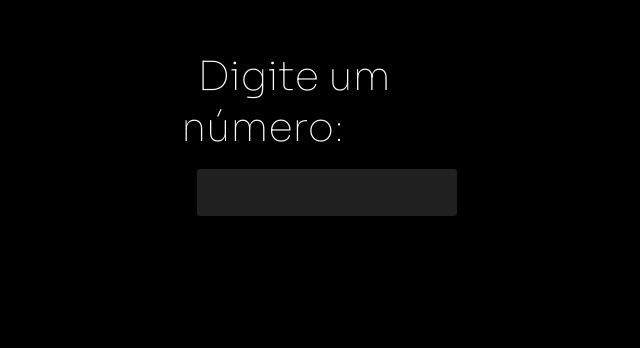
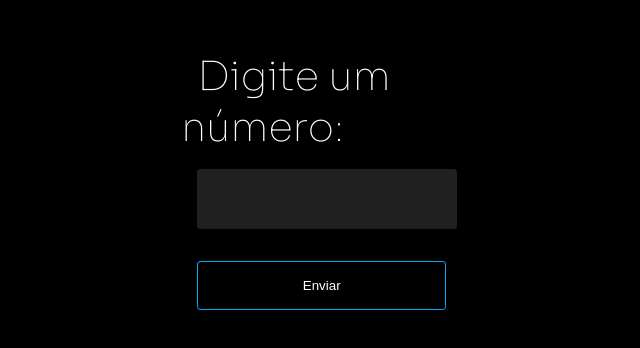
Before and after one commit to naskcodes/funsies-codigo-secreto, an Angular app in the folder codigo-secreto/: page /lockscreen in a window 1280 px wide. Shown: the part 202-550 px from the top of the page, without its empty margins (307-947 px from the left). Built offline with nearby package versions, Linux system fonts and the light colour scheme.

Commit message:
feat: criação do botão brilhante e do gatilho do botão

```diff
--- a/codigo-secreto/src/app/app.routes.ts
+++ b/codigo-secreto/src/app/app.routes.ts
@@ -3,7 +3,6 @@ import { App } from './app';
 import { Lockscreen } from './lockscreen/lockscreen';
 
 export const routes: Routes = [
-    { path: 'home', component:  App },
     { path: 'lockscreen', component: Lockscreen },
-    { path: '', redirectTo: '/home', pathMatch: 'full'},
+    { path: '', redirectTo: '/lockscreen', pathMatch: 'full'},
 ];
--- a/codigo-secreto/src/app/lockscreen/lockscreen.html
+++ b/codigo-secreto/src/app/lockscreen/lockscreen.html
@@ -1,6 +1,7 @@
 <div class="lockscreen-container">
     <form class="lockscreen-container-form">
         <label class="lockscreen-container-form_prompt">Digite um número: </label>
-        <input class="lockscreen-container-form_input" type="number">
+        <input class="lockscreen-container-form_input" type="number" id="lockscreen-container-form_input-codenumber">
+        <button class="lockscreen-container-form_button" type="button" (click)="analisaNumero()">Enviar</button>
     </form>
 </div>
--- a/codigo-secreto/src/app/lockscreen/lockscreen.ts
+++ b/codigo-secreto/src/app/lockscreen/lockscreen.ts
@@ -6,6 +6,16 @@ import { Component } from '@angular/core';
   templateUrl: './lockscreen.html',
   styleUrl: './lockscreen.scss'
 })
+
 export class Lockscreen {
+  codenumber: any;
 
-}
+  analisaNumero() {
+    this.codenumber = document.getElementById('lockscreen-container-form_input-codenumber');
+    if (this.codenumber.value != "47") {
+      console.log("Boa tentativa");
+    } else {
+      console.log("Você sabe o código... Diana?");
+    };
+  };
+};
--- a/codigo-secreto/src/styles.scss
+++ b/codigo-secreto/src/styles.scss
@@ -14,19 +14,38 @@ body {
     margin: 20% 38%;
 };
 
-.lockscreen-container-form_prompt, .lockscreen-container-form_input {
+.lockscreen-container-form_input, .lockscreen-container-form_button {
+    padding: 1rem;
+}
+
+.lockscreen-container-form_prompt, .lockscreen-container-form_input, .lockscreen-container-form_button {
     margin: 1rem;
-}
+};
 
 .lockscreen-container-form_input {
     display: block;
-    padding: 1rem;
     width: 75%;
     background-color: #202020;
     border: 0;
     border-radius: .2rem;
-}
+    color: #FFFFFF;
+    font-size: 1.5rem;
+};
 
 input::-webkit-outer-spin-button, input::-webkit-inner-spin-button {
     -webkit-appearance: none;
+};
+
+.lockscreen-container-form_button {
+    width: 82%;
+    color: #FFFFFF;
+    border-radius: .2rem;
+    border: solid .1rem #00aaff;
+    background-color: #000000;
 }
+
+.lockscreen-container-form_button:hover {
+    background-color: #00AAFF;
+    box-shadow: #00AAFF .1rem .3rem 1.5rem;
+    transition: .8s;
+}
```
